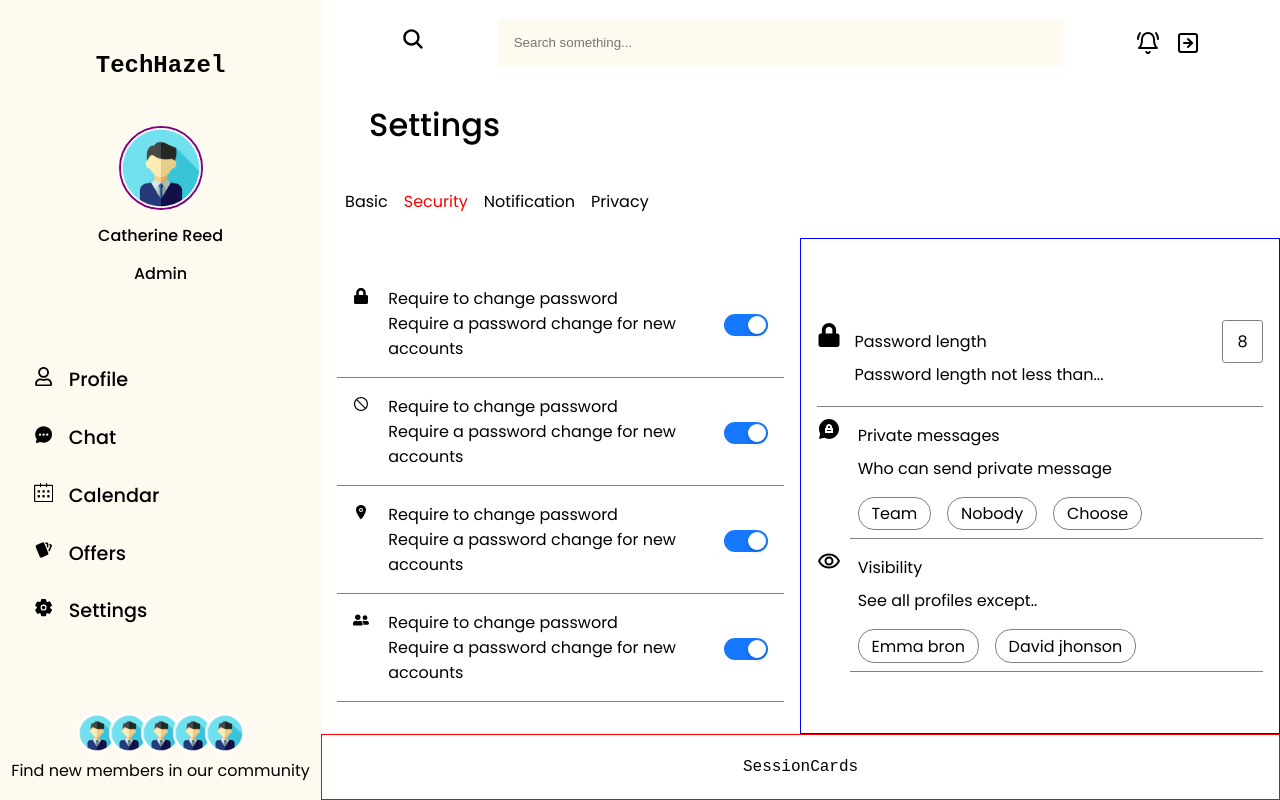
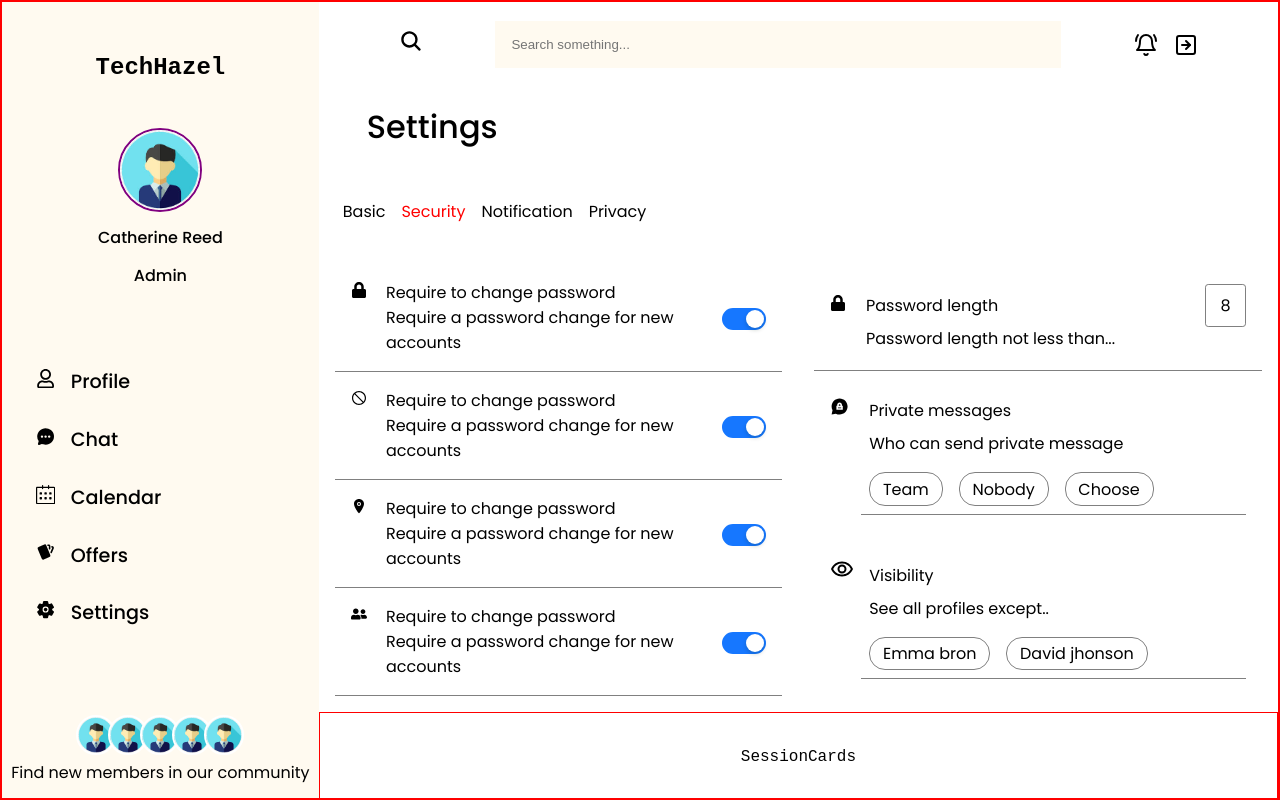
Before and after one commit to Phoenix-031/Dashboard_design, a React (Vite) app: page / in a window 1280 px wide. Built offline with nearby package versions, Linux system fonts and the light colour scheme.

Commit message:
updated reponsive structure

```diff
--- a/src/components/mainsection/components/Settings/components/Security/style.module.scss
+++ b/src/components/mainsection/components/Settings/components/Security/style.module.scss
@@ -7,31 +7,34 @@
     display: flex;
     justify-content: center;
     align-items: center;
+    height: max-content;
 
     &>.security_sectionone {
-        padding: 2rem 1rem;
+        padding: 1rem;
         // border: 7px solid green;
-        overflow-x: hidden;
+        overflow: hidden;
         height: 100%;
+        width: 100%;
         display: flex;
         flex-direction: column;
         justify-content: space-evenly;
         align-items: baseline;
         flex: 1;
+        font-size: 1rem;
 
         &>div {
             // border: 1px solid blue;
             border: 1px solid gray;
             border-width: 0 0 1px 0;
             display: flex;
-            justify-content: space-evenly;
+            // justify-content: space-evenly;
             align-items: center;
             width: 100%;
             gap: 1.2rem;
             padding: 1rem;
 
             &>div:first-child {
-                font-size: 1rem;
+                // font-size: 1rem;
                 align-content: baseline;
                 // border: 1px solid red;
                 height: 100%;
@@ -41,7 +44,7 @@
     }
 
     &>.security_sectiontwo {
-        border: 1px solid blue;
+        // border: 1px solid blue;
         width: 100%;
         height: 100%;
         flex: 1;
@@ -50,20 +53,21 @@
         justify-content: center;
         align-items: baseline;
         padding: 1rem;
-        overflow-x: hidden;
+        overflow: hidden;
         gap: 0.5rem;
+        font-size: 1rem;
 
         &>.passwordlength_card {
             display: flex;
             justify-content: flex-start;
             align-items: baseline;
             width: 100%;
-            padding: 1.2rem 0;
+            padding: 1.2rem 1rem;
             border: 1px solid gray;
             border-width: 0 0 1px 0;
 
             &>div:first-child {
-                font-size: 1.5rem;
+                // font-size: 1.5rem;
                 flex: 1;
             }
 
@@ -84,7 +88,7 @@
 
                 &>p {
                     font-family: Poppins, sans-serif;
-                    font-size: 1rem;
+                    // font-size: 1rem;
                 }
             }
         }
@@ -94,9 +98,10 @@
             justify-content: flex-start;
             align-items: baseline;
             width: 100%;
+            padding: 1rem;
 
             &>div:first-child {
-                font-size: 1.5rem;
+                font-size: 1.2rem;
                 flex: 1;
             }
 
@@ -113,13 +118,11 @@
 
                 &>p {
                     font-family: Poppins, sans-serif;
-                    font-size: 1rem;
+                    // font-size: 1rem;
                 }
 
                 &>div {
                     display: flex;
-                    // justify-content: flex-start;
-                    // align-items: baseline;
                     gap: 1rem;
                     padding: 0.5rem 0;
 
@@ -137,6 +140,7 @@
             justify-content: flex-start;
             align-items: baseline;
             width: 100%;
+            padding: 1rem;
 
             &>div:first-child {
                 font-size: 1.5rem;
@@ -175,6 +179,34 @@
 
 }
 
+@include sm {
+    .security_maincontainer {
+        &>.security_sectionone {
+            font-size: 0.8rem;
+        }
+
+        &>.security_sectiontwo {
+            font-size: 0.8rem;
+
+            &>.privatemessage_card {
+                &>.privatemessage_card_section {
+                    &>div {
+                        gap: 0.5rem;
+                    }
+                }
+            }
+
+            &>.visibility_card {
+                &>.visibility_card_section {
+                    &>div {
+                        gap: 0.5rem;
+                    }
+                }
+            }
+        }
+    }
+}
+
 @include desktop {
     .security_maincontainer {
         flex: 1;
--- a/src/components/mainsection/style.module.scss
+++ b/src/components/mainsection/style.module.scss
@@ -4,15 +4,29 @@
     // border: 2px solid red;
     display: flex;
     flex-direction: column;
-    justify-content: center;
+    justify-content: flex-start;
     align-items: center;
     width: 100%;
-    height: 100%;
     grid-column: 3/13;
+    overflow-y: scroll;
+}
+
+@include sm {
+    .main_section_container {
+        border: 1px solid green;
+        grid-column: 1/13;
+    }
+
+}
+
+@include mobile {
+    .main_section_container {
+        grid-column: 1/13;
+    }
 }
 
 @include tablet {
     .main_section_container {
-        grid-column: 1/13;
+        grid-column: 5/13;
     }
 }
--- a/src/components/sidesection/style.module.scss
+++ b/src/components/sidesection/style.module.scss
@@ -10,6 +10,7 @@
     align-items: baseline;
     padding: 0.3rem;
     grid-column: 1/3;
+    overflow: hidden;
 
     &>.sidebar_heading {
         width: 100%;
@@ -120,8 +121,15 @@
 //     }
 // }
 
+@include mobile {
+    .sidebar_container {
+        display: none;
+        // width: 100%;
+    }
+}
+
 @include tablet {
     .sidebar_container {
-        display: none;
+        grid-column: 1/5;
     }
 }
--- a/src/pages/dashboard/style.module.scss
+++ b/src/pages/dashboard/style.module.scss
@@ -1,31 +1,24 @@
 @import '../../styles/breakpoints';
 
 .main_container {
-    // border: 2px solid red;
+    border: 2px solid red;
     width: 100%;
     height: 100vh;
     display: grid;
     grid-template-columns: repeat(1fr, 12);
-    // grid-template-rows: 1fr 1fr;
     font-family: 'Courier New', Courier, monospace;
     font-size: 1rem;
+    overflow: hidden;
 }
 
-@include xs {
+@include sm {
     .main_container {
-        font-size: 0.6rem;
+        font-size: 0.8rem;
     }
 }
 
 @include mobile {
     .main_container {
         overflow-x: hidden;
-        grid-template-columns: 1fr;
     }
 }
-
-@include tablet {
-    .main_container {
-        grid-template-columns: 4fr 8fr;
-    }
-}
```
